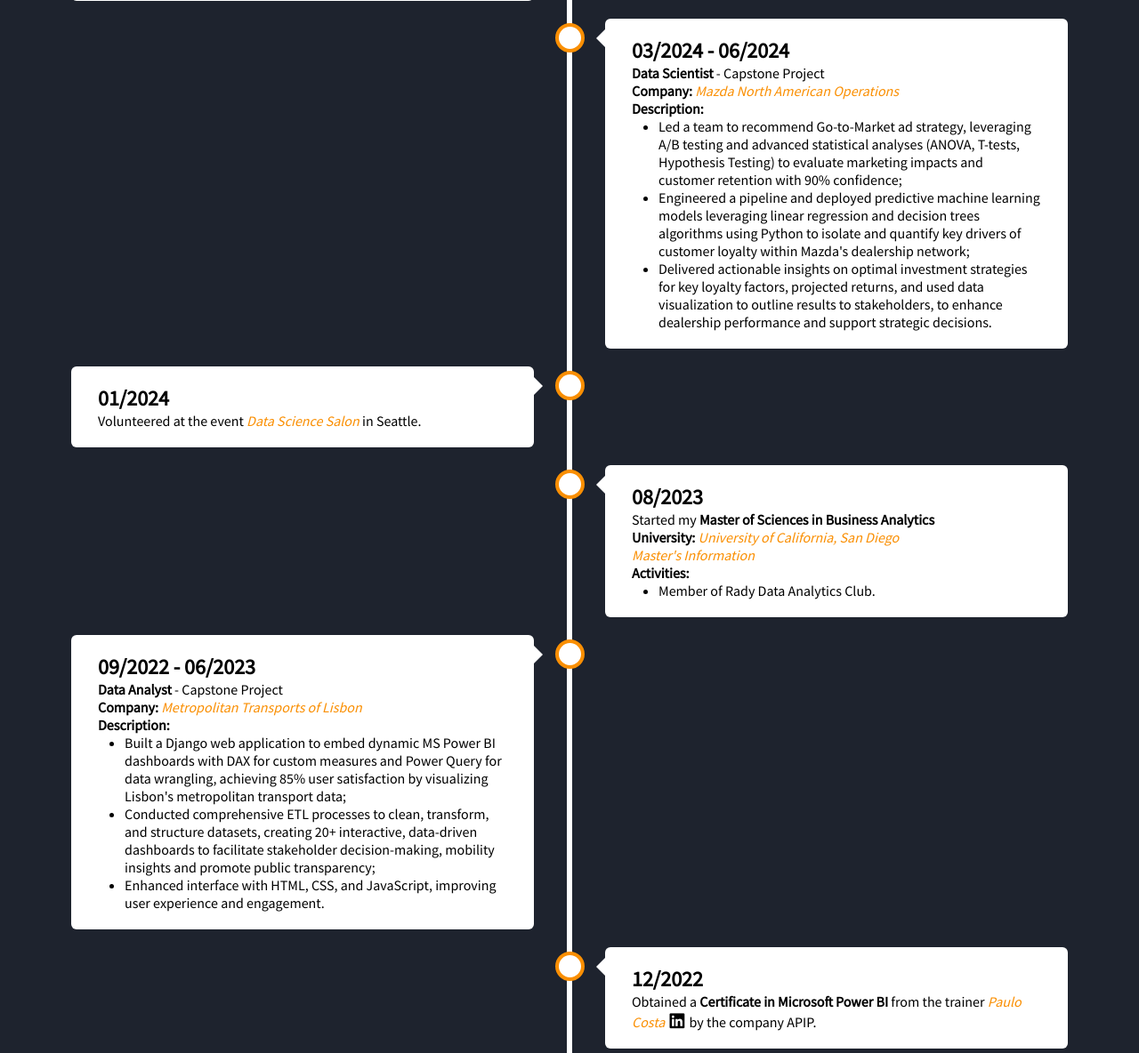
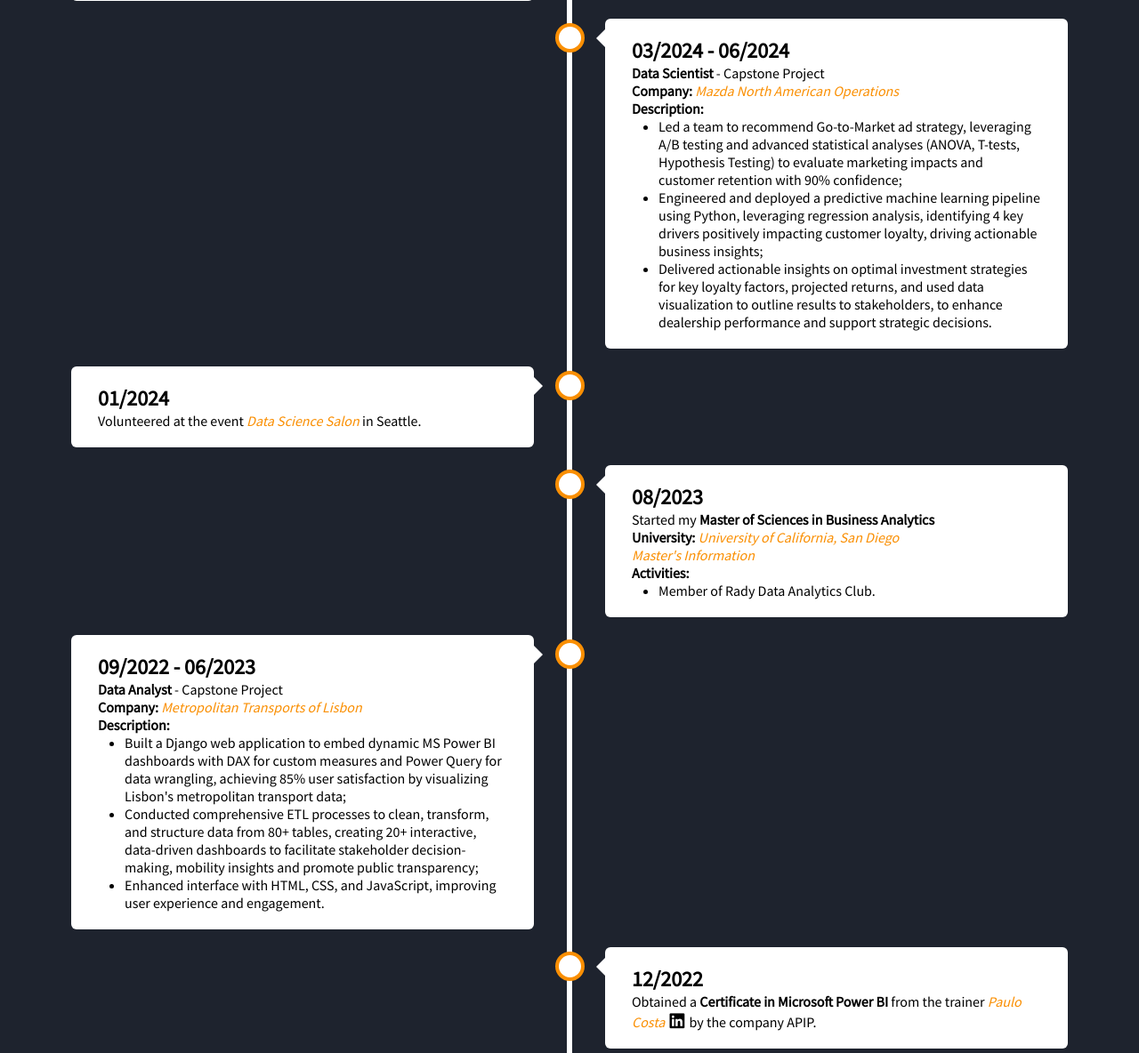
Before and after one commit to Martimlt/Portfolio, a Django app: page / in a window 1280 px wide. Shown: the part 3493-4677 px from the top of the page at 89% size. Run offline with Django 5.2, Linux system fonts and the light colour scheme; some libraries are stand-ins or nearby versions.

Commit message:
Resume change

```diff
--- a/portfolio/templates/portfolio/singlepage.html
+++ b/portfolio/templates/portfolio/singlepage.html
@@ -235,7 +235,7 @@
         <p><b>Description:</b></p>
           <ul style="padding-left: 30px;">
               <li>Led a team to recommend Go-to-Market ad strategy, leveraging A/B testing and advanced statistical analyses (ANOVA, T-tests, Hypothesis Testing) to evaluate marketing impacts and customer retention with 90% confidence;</li>
-              <li>Engineered a pipeline and deployed predictive machine learning models leveraging linear regression and decision trees algorithms using Python to isolate and quantify key drivers of customer loyalty within Mazda's dealership network;</li>
+              <li>Engineered and deployed a predictive machine learning pipeline using Python, leveraging regression analysis, identifying 4 key drivers positively impacting customer loyalty, driving actionable business insights;</li>
               <li>Delivered actionable insights on optimal investment strategies for key loyalty factors, projected returns, and used data visualization to outline results to stakeholders, to enhance dealership performance and support strategic decisions.</li>
           </ul>
       </div>
@@ -280,7 +280,7 @@
         <p><b>Description:</b></p>
           <ul style="padding-left: 30px;">
               <li>Built a Django web application to embed dynamic MS Power BI dashboards with DAX for custom measures and Power Query for data wrangling, achieving 85% user satisfaction by visualizing Lisbon's metropolitan transport data;</li>
-              <li>Conducted comprehensive ETL processes to clean, transform, and structure datasets, creating 20+ interactive, data-driven dashboards to facilitate stakeholder decision-making, mobility insights and promote public transparency;</li>
+              <li>Conducted comprehensive ETL processes to clean, transform, and structure data from 80+ tables, creating 20+ interactive, data-driven dashboards to facilitate stakeholder decision-making, mobility insights and promote public transparency;</li>
               <li>Enhanced interface with HTML, CSS, and JavaScript, improving user experience and engagement.</li>
           </ul>
       </div>
```
Also changed, not shown: 1 other file.
